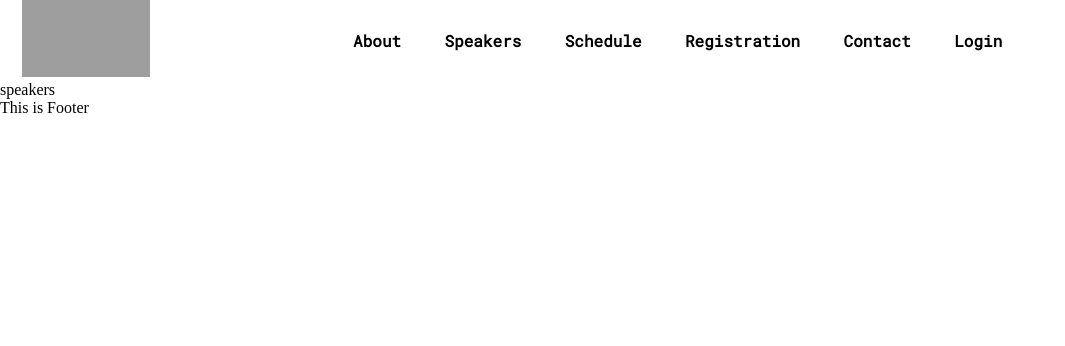
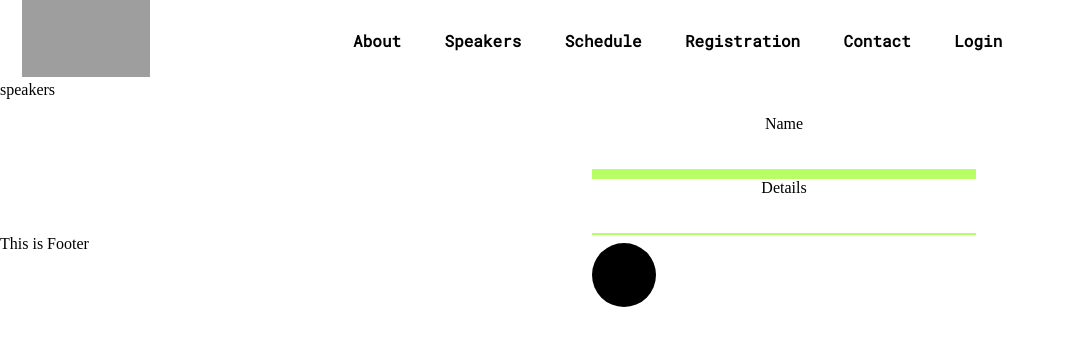
Before and after one commit to Shashwatm74/conference-vit, a Next.js app: page /home/speakers in a window 1280 px wide. Shown: the top 346 px of the page, without its empty margins (0-1065 px from the left). Built offline with nearby package versions, Linux system fonts and the light colour scheme; grey boxes are pictures that could not be loaded.

Commit message:
working on cards

```diff
--- a/components/cards.jsx
+++ b/components/cards.jsx
@@ -1 +1,19 @@
-// import styles from '@/styles/components/speakerpage/Cards.module.scss';
+import React from 'react'
+import styles from '@/styles/components/speakerpage/Cards.module.scss';
+
+function Cards() {
+    return (
+        <>
+        <div className={styles.card}>
+            <div className={styles.container}>
+                <div className={styles.subcontainer}>Name</div>
+                <div className={styles.subcontainer}>Details</div>
+                <div className={styles.button}>^</div>
+            </div>
+        </div>
+        </>
+
+    )
+}
+
+export default Cards
--- a/components/footer.jsx
+++ b/components/footer.jsx
@@ -1,5 +1,5 @@
 import React from 'react'
-import styles from '@/styles/Footer.module.scss'
+import styles from '@/styles/footer.module.scss'
 
 
 function Footer() {
--- a/pages/home/speakers.jsx
+++ b/pages/home/speakers.jsx
@@ -1,6 +1,7 @@
 import React from 'react'
 import Head from 'next/head'
 import styles from '@/styles/components/speakerpage/Speakers.module.scss'
+import Cards from '@/components/cards';
 function Speakers() {
     return (
         <>
@@ -11,6 +12,7 @@ function Speakers() {
             </Head>
             <section className={styles.speakers} id="speakers">
                 speakers
+                <Cards/>
             </section>
         </>
     )
--- a/styles/components/speakerpage/Cards.module.scss
+++ b/styles/components/speakerpage/Cards.module.scss
@@ -0,0 +1,36 @@
+@import '@/styles/abstract/mixin';
+@import '@/styles/abstract/variable';
+
+.card{
+    margin-top: min(3vh, 1em);
+    background-color: $secondary-color;
+    margin-left: 74vh;
+    width: max(30%, 150px);
+    height: max(80%, 420px);
+    border-radius: 15px;
+}
+
+.container {
+    background-color: $secondary-color;
+    display: grid;
+    height: 100%;
+    grid-template-columns: 100%;
+    grid-template-rows: 45% 45% 10%;
+    text-align: center;
+    row-gap: 10px;
+
+}
+
+.subcontainer{
+    background-color: white ;
+
+}
+
+.button{
+    background-color: $tertiary-color;
+    height: 8vh;
+    width: 8vh;
+    border-radius: 50%;
+    cursor: pointer;
+
+}
```
